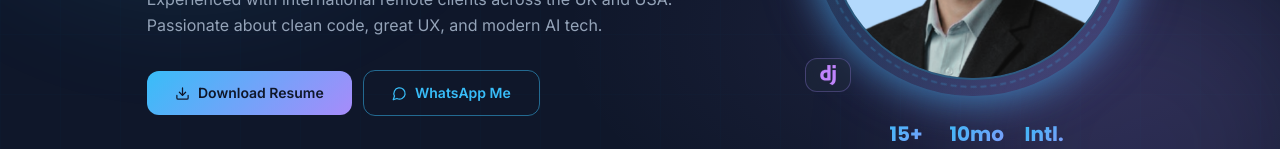
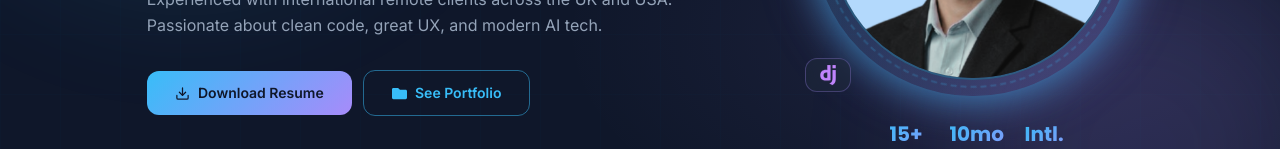
Before and after one commit to Waqar6489/Portfolio, a React (Vite) app: page / in a window 1280 px wide. Shown: the part 446-595 px from the top of the page. Built offline with nearby package versions, Linux system fonts and the light colour scheme.

Commit message:
changes in hero section

```diff
--- a/src/components/sections/Hero.jsx
+++ b/src/components/sections/Hero.jsx
@@ -1,8 +1,10 @@
 import { motion } from 'framer-motion';
-import { Github, Linkedin, Download, ArrowDown, MessageCircle, Mail  } from 'lucide-react';
+import { Github, Linkedin, Download, ArrowDown, Mail  } from 'lucide-react';
 import { useTyping } from '../../hooks/useTyping';
 import { personalInfo } from '../../data/portfolio.jsx';
 import { SiDjango, SiReact, SiWordpress } from "react-icons/si";
+import { FaFolder } from "react-icons/fa";
+
 
 
 const roles = [
@@ -102,13 +104,13 @@ export default function Hero() {
               Download Resume
             </a>
             <a
-              href={personalInfo.whatsapp}
-              target="_blank"
+              href='#projects'
+
               rel="noopener noreferrer"
               className="btn-outline flex items-center gap-2"
             >
-              <MessageCircle size={15} />
-              WhatsApp Me
+              <FaFolder size={15} />
+              See Portfolio
             </a>
           </motion.div>
 
```
